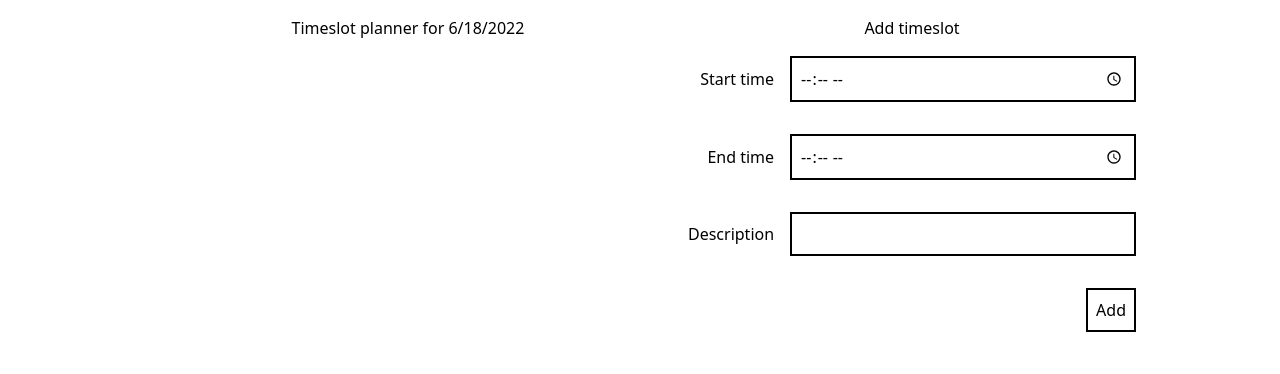
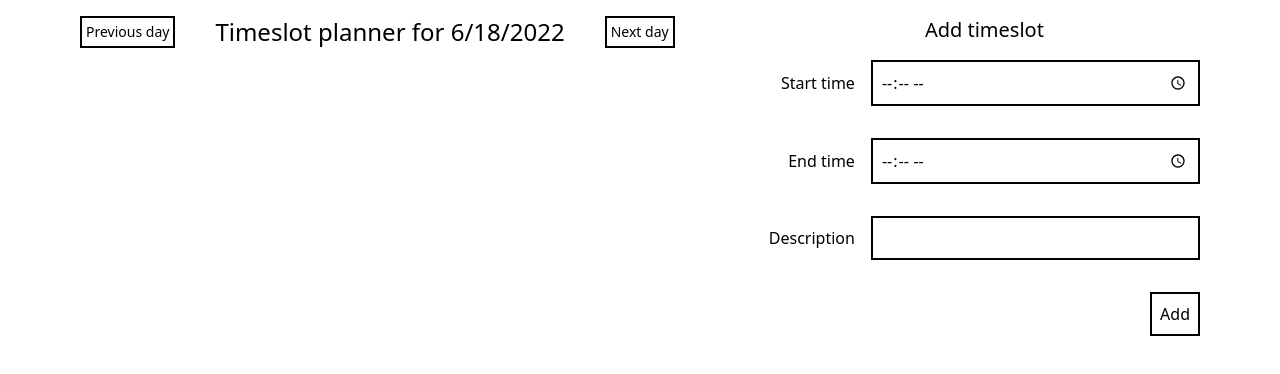
Before and after one commit to dwoodwardgb/deep-work, a Next.js app: page / in a window 1280 px wide. Shown: the top 374 px of the page. Built offline with nearby package versions, Linux system fonts and the light colour scheme.

Commit message:
Ready for backend

```diff
--- a/components/new-timeslot-form.tsx
+++ b/components/new-timeslot-form.tsx
@@ -18,7 +18,7 @@ const NewTimeslotForm: FC<{ onSubmit: SubmitHandler<TimeslotForm> }> = ({
 
   return (
     <>
-      <p className="block text-center mb-4">Add timeslot</p>
+      <p className="block text-center mb-4 text-xl">Add timeslot</p>
       <form
         className="grid sm:grid-cols-[auto_1fr] sm:grid-rows-[repeat(4, auto)] gap-2 sm:gap-x-4 sm:gap-y-8"
         onSubmit={handleSubmit(onSubmit)}
--- a/components/planner.tsx
+++ b/components/planner.tsx
@@ -9,14 +9,31 @@ export type Timeslot = {
 const Planner: FC<{
   day: Date;
   timeslots: Timeslot[];
-}> = ({ day, timeslots }) => {
+  onPrevious: Function;
+  onNext: Function;
+}> = ({ day, timeslots, onPrevious, onNext }) => {
   const { locale } = new Intl.NumberFormat().resolvedOptions();
 
   return (
     <>
-      <p className="block text-center mb-4" suppressHydrationWarning>
-        Timeslot planner for {day.toLocaleDateString()}
-      </p>
+      <div className="flex items-center mb-4">
+        <button
+          type="button"
+          className="button-sm"
+          onClick={() => onPrevious()}
+        >
+          Previous day
+        </button>
+        <p
+          className="block text-center mx-10 text-2xl"
+          suppressHydrationWarning
+        >
+          Timeslot planner for {day.toLocaleDateString()}
+        </p>
+        <button type="button" className="button-sm" onClick={() => onNext()}>
+          Next day
+        </button>
+      </div>
       <ol>
         {timeslots.map((ts) => (
           <li key={ts.start.getTime() + ts.end.getTime()}>
--- a/pages/api/hello.ts
+++ /dev/null
@@ -1,13 +0,0 @@
-// Next.js API route support: https://nextjs.org/docs/api-routes/introduction
-import type { NextApiRequest, NextApiResponse } from 'next'
-
-type Data = {
-  name: string
-}
-
-export default function handler(
-  req: NextApiRequest,
-  res: NextApiResponse<Data>
-) {
-  res.status(200).json({ name: 'John Doe' })
-}
--- a/pages/index.tsx
+++ b/pages/index.tsx
@@ -22,8 +22,12 @@ function timeslotFormToTimeslot(d: Date, form: TimeslotForm): Timeslot {
   };
 }
 
+function getStartOfToday() {
+  return dayjs().startOf("day").toDate();
+}
+
 const Home: NextPage = () => {
-  const [now] = useState<Date>(() => new Date());
+  const [today, setToday] = useState<Date>(getStartOfToday());
   const [timeslots, setTimeslots] = useState<Timeslot[]>([]);
 
   return (
@@ -34,16 +38,25 @@ const Home: NextPage = () => {
         <link rel="icon" href="/favicon.ico" />
       </Head>
 
-      <main className="ml-auto mr-auto max-w-5xl md:flex p-4">
+      <main className="ml-auto mr-auto max-w-6xl md:flex p-4">
         <section className="flex-grow">
-          <Planner day={now} timeslots={timeslots} />
+          <Planner
+            day={today}
+            timeslots={timeslots}
+            onPrevious={() => {
+              setToday(dayjs(today).add(-1, "day").toDate());
+            }}
+            onNext={() => {
+              setToday(dayjs(today).add(1, "day").toDate());
+            }}
+          />
         </section>
 
         <section className="flex-grow ml-auto mr-auto max-w-xs mt-4 sm:max-w-md md:m-0 md:ml-4">
           <NewTimeslotForm
             onSubmit={(data) => {
               setTimeslots(
-                timeslots.concat([timeslotFormToTimeslot(now, data)])
+                timeslots.concat([timeslotFormToTimeslot(today, data)])
               );
             }}
           />
--- a/styles/globals.css
+++ b/styles/globals.css
@@ -16,4 +16,9 @@
     @apply border-basic;
     @apply p-2;
   }
+  .button-sm {
+    @apply border-basic;
+    @apply p-1;
+    @apply text-sm;
+  }
 }
```
